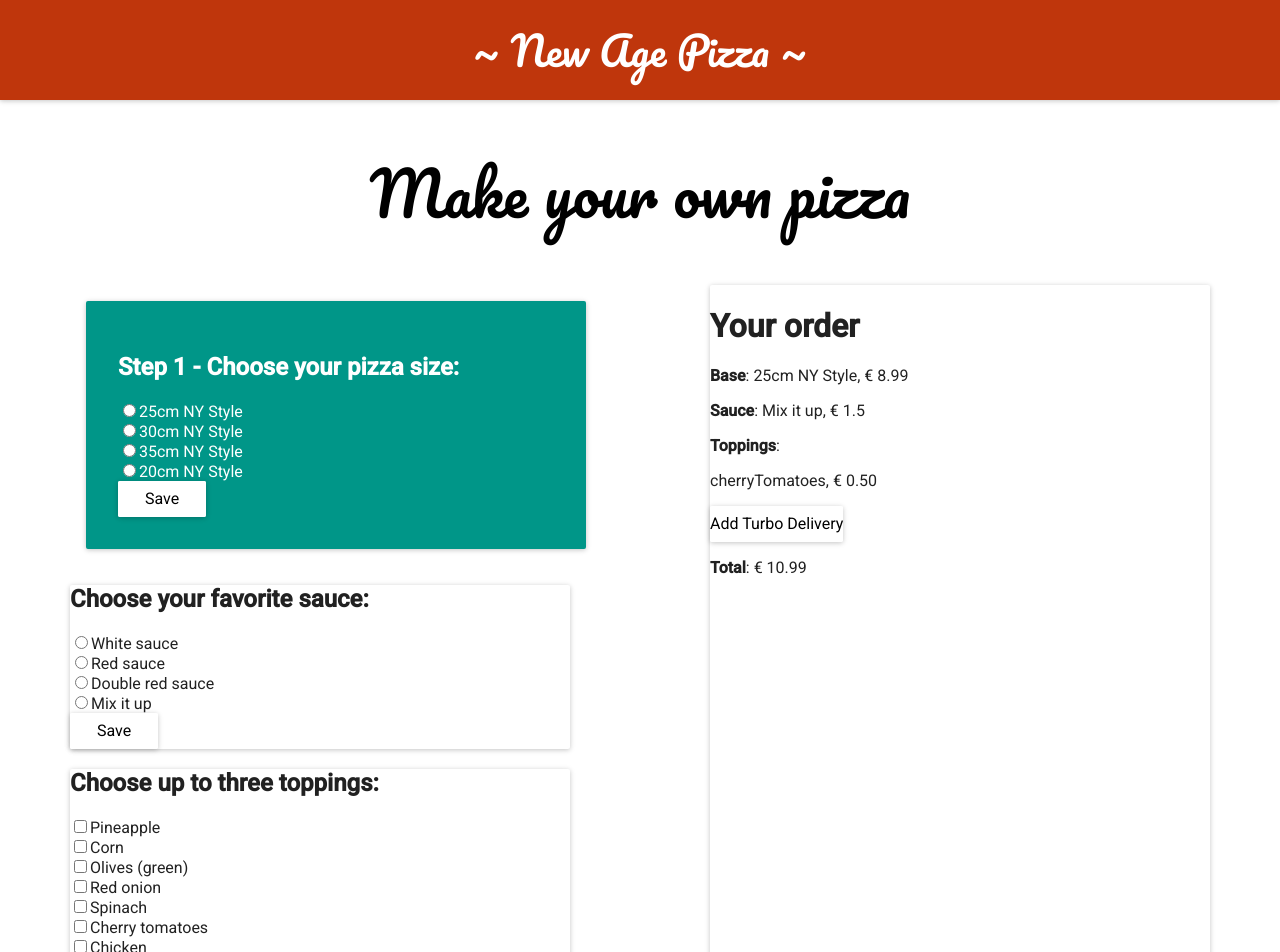
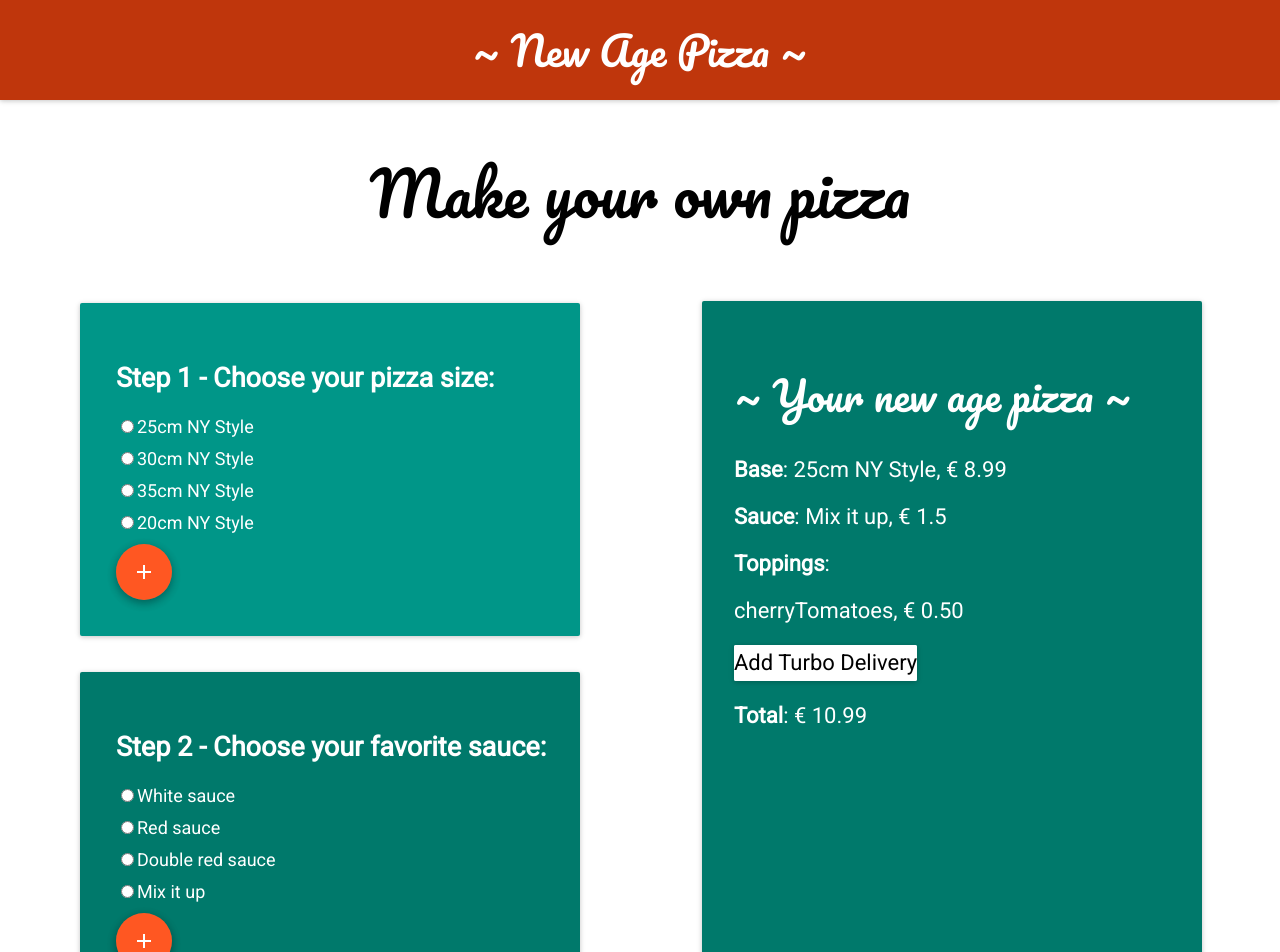
Before and after one commit to laviniaeleanor/newAgePizza, a React (Create React App) app: page / in a window 1280 px wide. Shown: the top 952 px of the page. Built offline with nearby package versions, Linux system fonts and the light colour scheme.

Commit message:
Whole Form styled

```diff
--- a/public/index.html
+++ b/public/index.html
@@ -9,9 +9,9 @@
       homescreen on Android. See https://developers.google.com/web/fundamentals/engage-and-retain/web-app-manifest/
     -->
     <link rel="manifest" href="%PUBLIC_URL%/manifest.json">
-    <link rel="shortcut icon" href="%PUBLIC_URL%/favicon.ico">
-    <link href="https://fonts.googleapis.com/css?family=Roboto:300,400,500" rel="stylesheet">
+    <link rel="shortcut icon" href="%PUBLIC_URL%/favicon.ico" />
     <link href="https://fonts.googleapis.com/css?family=Pacifico" rel="stylesheet">
+    <link href="https://fonts.googleapis.com/css?family=Monoton|Oxygen|Roboto" rel="stylesheet">
     <!--
       Notice the use of %PUBLIC_URL% in the tags above.
       It will be replaced with the URL of the `public` folder during the build.
--- a/src/App.css
+++ b/src/App.css
@@ -18,9 +18,30 @@ body{
 
 .Cart {
     width: 500px;
+    color: #FFF;
+    margin-bottom: 15px;
+    font-family: 'Roboto';
+    font-size: 22px;
 }
 
 .Form {
     width: 500px;
     color: #FFF;
+    font-size: 18px;
 }
+
+h1{
+    font-family: 'Pacifico';
+    font-size: 40px;
+    font-weight: lighter;
+}
+
+h2{
+    font-family: 'Roboto';
+}
+
+input{
+    font-family: 'Roboto';
+    font-size: 18px;
+    margin-bottom: 15px;
+}
--- a/src/components/Cart.js
+++ b/src/components/Cart.js
@@ -3,14 +3,16 @@ import {connect} from 'react-redux'
 import Paper from 'material-ui/Paper';
 import {addDelivery} from '../actions/pizza'
 import RaisedButton from 'material-ui/RaisedButton';
+import {teal700} from 'material-ui/styles/colors';
 
-// const style = {
-//   height: 100,
-//   width: 100,
-//   margin: 20,
-//   textAlign: 'center',
-//   display: 'inline-block',
-// };
+const style = {
+  width: 500,
+  padding: "2em",
+  margin: "1em",
+  textAlign: 'left',
+  display: 'inline-block',
+  backgroundColor: teal700,
+};
 
 class Cart extends PureComponent {
 
@@ -28,9 +30,9 @@ class Cart extends PureComponent {
         const totalDelivery = total + (total/100*10)
 
         return (
-        <Paper className="outer-paper">
+        <Paper style={style} zDepht='4'>
           <div className = "Cart">
-          <h1>Your order</h1>
+          <h1>~ Your new age pizza ~</h1>
 
           <p><strong>Base</strong>: {pizza.base.name}, € {pizza.base.price}</p>
           <p><strong>Sauce</strong>: {pizza.sauce.name}, € {pizza.sauce.price}</p>
--- a/src/containers/Base.js
+++ b/src/containers/Base.js
@@ -1,8 +1,10 @@
 import React, { Component } from 'react';
 import {base20, base25, base30, base35} from '../data/menu'
 import Paper from 'material-ui/Paper'
-import RaisedButton from 'material-ui/RaisedButton';
-import {teal500} from 'material-ui/styles/colors';
+// import RaisedButton from 'material-ui/RaisedButton';
+import {teal500, deepOrange500} from 'material-ui/styles/colors';
+import FloatingActionButton from 'material-ui/FloatingActionButton';
+import ContentAdd from 'material-ui/svg-icons/content/add';
 
 const style = {
   width: 500,
@@ -12,6 +14,7 @@ const style = {
   display: 'inline-block',
   backgroundColor: teal500,
 };
+
 
 export class Base extends Component {
   state = {}
@@ -39,7 +42,7 @@ export class Base extends Component {
 
               <input type="radio" name= {base20.name} value={base20.price} onChange={this.handleChange} checked={this.state.name === base20.name}/>{base20.name}<br></br>
 
-              <RaisedButton className="btn btn-default" type="submit">Save</RaisedButton>
+              <FloatingActionButton className= "Add" backgroundColor={deepOrange500} zDepht='3' type="submit"><ContentAdd /></FloatingActionButton>
             </form>
         </Paper>
     );
--- a/src/containers/Sauce.js
+++ b/src/containers/Sauce.js
@@ -1,7 +1,19 @@
 import React, { Component } from 'react';
 import {whiteSauce, redSauce, doubleRedSauce, mixItUp} from '../data/menu'
 import Paper from 'material-ui/Paper';
-import RaisedButton from 'material-ui/RaisedButton';
+import {teal700, deepOrange500} from 'material-ui/styles/colors';
+import FloatingActionButton from 'material-ui/FloatingActionButton';
+import ContentAdd from 'material-ui/svg-icons/content/add';
+
+const style = {
+  width: 500,
+  padding: "2em",
+  margin: "1em",
+  textAlign: 'left',
+  display: 'inline-block',
+  backgroundColor: teal700,
+};
+
 
 export class Sauce extends Component {
   state = {}
@@ -18,9 +30,9 @@ export class Sauce extends Component {
 
   render() {
     return (
-        <Paper>
-            <form onSubmit={this.handleSubmit}>
-            <h2> Choose your favorite sauce:</h2>
+        <Paper style = {style}>
+            <form className = "Form" onSubmit={this.handleSubmit}>
+            <h2> Step 2 - Choose your favorite sauce:</h2>
 
               <input type="radio" name= {whiteSauce.name} value={whiteSauce.price} onChange={this.handleChange} checked={this.state.name === whiteSauce.name}/>{whiteSauce.name}<br></br>
 
@@ -30,7 +42,7 @@ export class Sauce extends Component {
 
               <input type="radio" name= {mixItUp.name} value={mixItUp.price} onChange={this.handleChange} checked={this.state.name === mixItUp.name}/>{mixItUp.name}<br></br>
 
-              <RaisedButton className="btn btn-default" type="submit">Save</RaisedButton>
+              <FloatingActionButton className= "Add" backgroundColor={deepOrange500} zDepht='3' type="submit"><ContentAdd /></FloatingActionButton>
             </form>
         </Paper>
     );
--- a/src/containers/Toppings.js
+++ b/src/containers/Toppings.js
@@ -1,7 +1,18 @@
 import React, { Component } from 'react';
 import {pineapple, corn, olives, redOnion, spinach, cherryTomatoes, chicken} from '../data/menu'
 import Paper from 'material-ui/Paper';
-import RaisedButton from 'material-ui/RaisedButton';
+import {teal900, deepOrange500} from 'material-ui/styles/colors';
+import FloatingActionButton from 'material-ui/FloatingActionButton';
+import ContentAdd from 'material-ui/svg-icons/content/add';
+
+const style = {
+  width: 500,
+  padding: "2em",
+  margin: "1em",
+  textAlign: 'left',
+  display: 'inline-block',
+  backgroundColor: teal900,
+};
 
 export class Toppings extends Component {
   state = {toppings: []}
@@ -23,9 +34,9 @@ export class Toppings extends Component {
 
   render() {
     return (
-        <Paper>
-            <form name = "toppings" onSubmit={this.handleSubmit}>
-            <h2> Choose up to three toppings:</h2>
+        <Paper style={style}>
+            <form className="Form" name = "toppings" onSubmit={this.handleSubmit}>
+            <h2> Step 3 - Choose up to three toppings:</h2>
 
               <input type="checkbox" className="limited" name= {pineapple.name} value={pineapple.name} onChange={this.handleChange}/>{pineapple.name}<br></br>
 
@@ -41,7 +52,7 @@ export class Toppings extends Component {
 
               <input type="checkbox" className="limited" name= {chicken.name} value={chicken.name} onChange={this.handleChange} />{chicken.name}<br></br>
 
-              <RaisedButton className="btn btn-default" type="submit">Save</RaisedButton>
+              <FloatingActionButton className= "Add" backgroundColor={deepOrange500} zDepht='3' type="submit"><ContentAdd /></FloatingActionButton>
             </form>
         </Paper>
     );
```
Also changed, not shown: src/containers/Toggle.js (deleted, +0 -26 lines).
